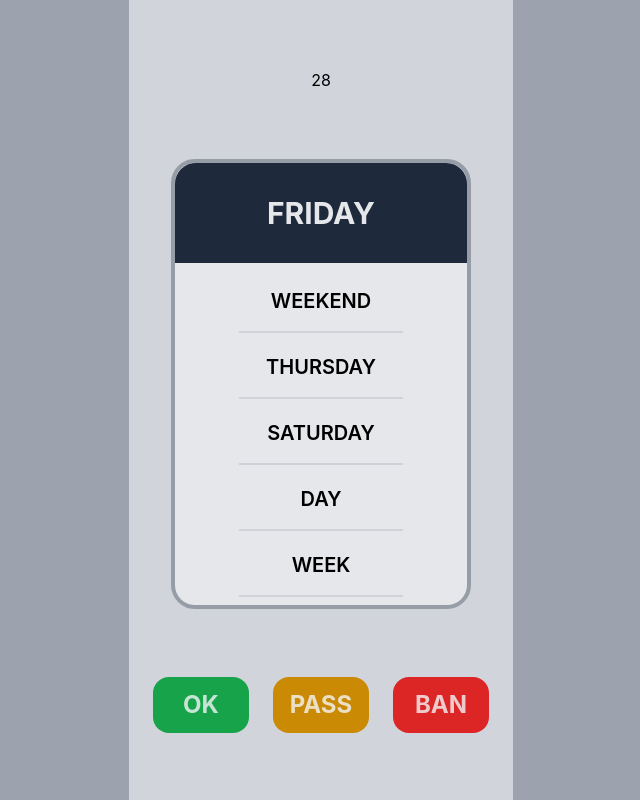
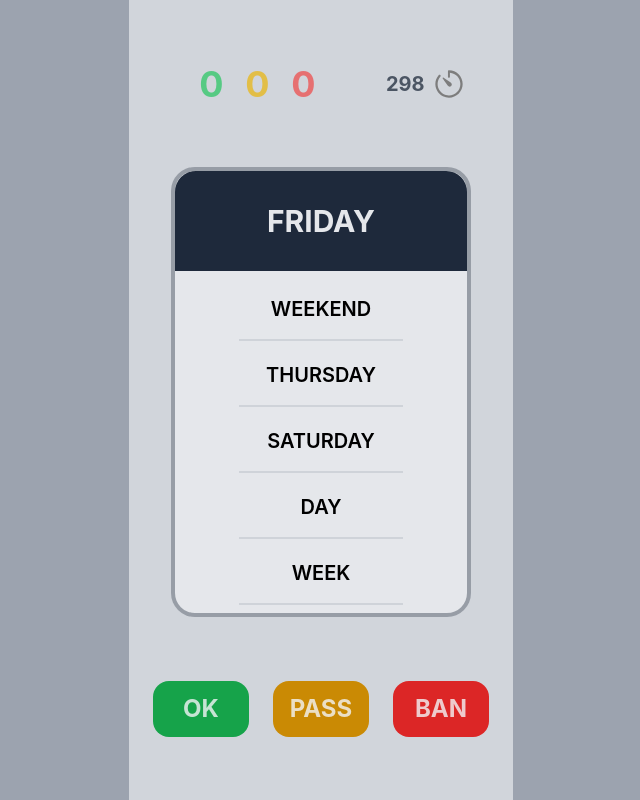
Before and after one commit to keklique/banned-words, a React (Create React App) app: page / in a window 1280 px wide. Both pictures are taken after a click on the button "Start Game". Shown: the whole page, without its empty margins (319-959 px from the left). Built offline with nearby package versions, Linux system fonts and the light colour scheme.

Commit message:
Topbar editted
Timer icon added
Turn info added

```diff
--- a/src/Components/Game/Topbar.tsx
+++ b/src/Components/Game/Topbar.tsx
@@ -1,7 +1,9 @@
 import { useEffect, useState } from 'react'
+import timer from '../../Assets/timer.svg'
+import { ITurn } from '../../types/game';
 
-function Topbar({turnOver}:{turnOver:()=>void}) {
-    const TEMP_TURN_DURATION:number = 30;
+function Topbar({turnOver,turnInfo}:{turnOver:()=>void,turnInfo:ITurn}) {
+    const TEMP_TURN_DURATION:number = 300;
     const [timeCounter,setTimeCounter] = useState(TEMP_TURN_DURATION);
     useEffect(()=>{
         const interval = setInterval(()=>{
@@ -16,7 +18,18 @@ function Topbar({turnOver}:{turnOver:()=>void}) {
         return ()=> clearInterval(interval);
     },[timeCounter]);
   return (
-    <div>{timeCounter}</div>
+    <div className='flex flex-row items-center w-full justify-evenly'>
+        <div className='flex flex-row font-bold text-4xl w-40 justify-evenly'>
+            <span className='text-green-500/70'>{turnInfo.trueWords}</span>
+            <span className='text-yellow-500/70'>{turnInfo.passWords}</span>
+            <span className='text-red-500/70'>{turnInfo.falseWords}</span>
+        </div>
+        <span className='space-x-6 font-bold text-xl text-gray-600 flex flex-row items-center'>
+            {timeCounter}
+            <img className='h-8 ml-2 ' src={timer}/>
+        </span>
+
+    </div>
   )
 }
 
--- a/src/Components/Game/Turn.tsx
+++ b/src/Components/Game/Turn.tsx
@@ -29,7 +29,7 @@ function Turn({wordSets,setWordSets,turn,endTurn}:{wordSets:Array<IWordSet>,setW
     const onPassButton = () =>
     {
         const tempTurnInfo = turnInfo;
-        tempTurnInfo.falseWords ++;
+        tempTurnInfo.passWords ++;
         setTurnInfo(tempTurnInfo);
         giveNewWord();
     }
@@ -43,7 +43,7 @@ function Turn({wordSets,setWordSets,turn,endTurn}:{wordSets:Array<IWordSet>,setW
 
   return (
     <div className='h-full w-full flex flex-col items-center justify-evenly'>
-        <Topbar turnOver = {turnOver}/>
+        <Topbar turnOver = {turnOver} turnInfo={turnInfo}/>
         <WordBox wordSet ={wordSets[wordSetCount]}/>
         <BottomBar inGameButtons = {inGameButtons}/>
     </div>
```
Also changed, not shown: src/Assets/timer.svg (added).
